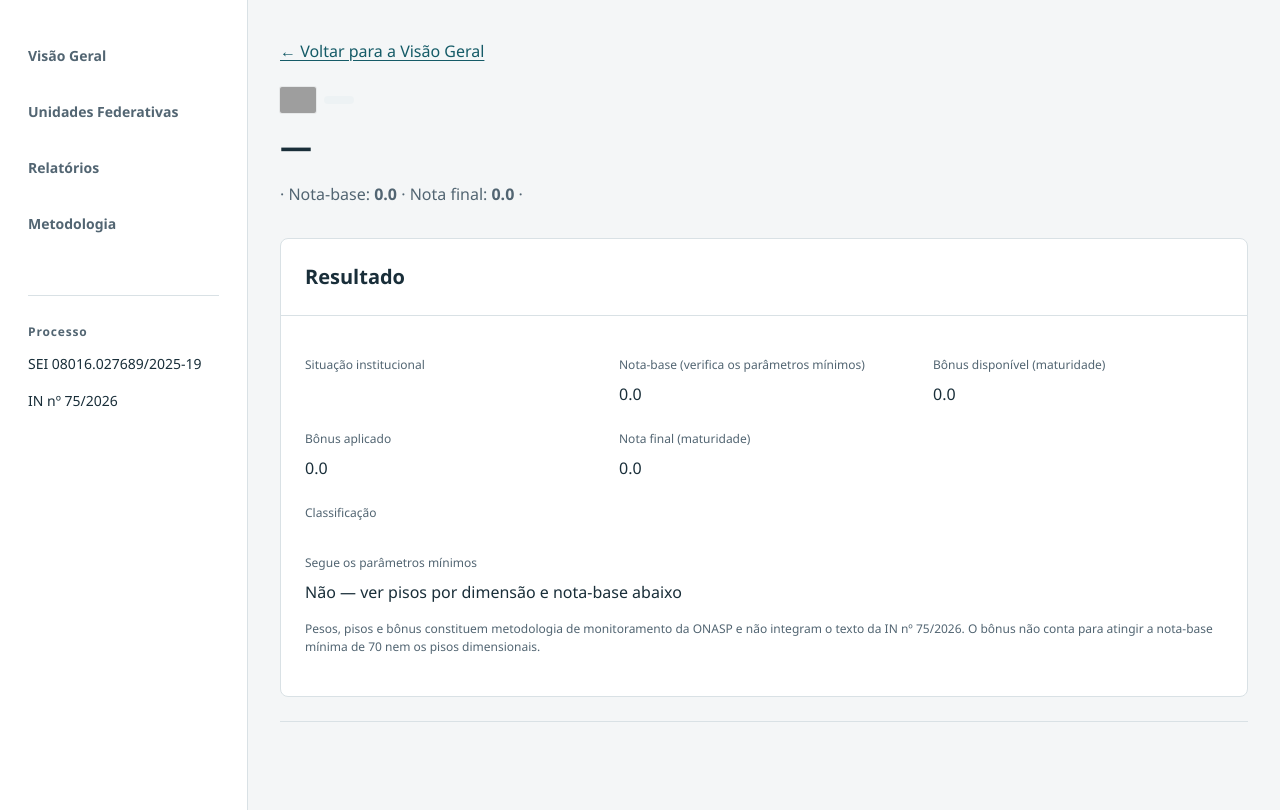
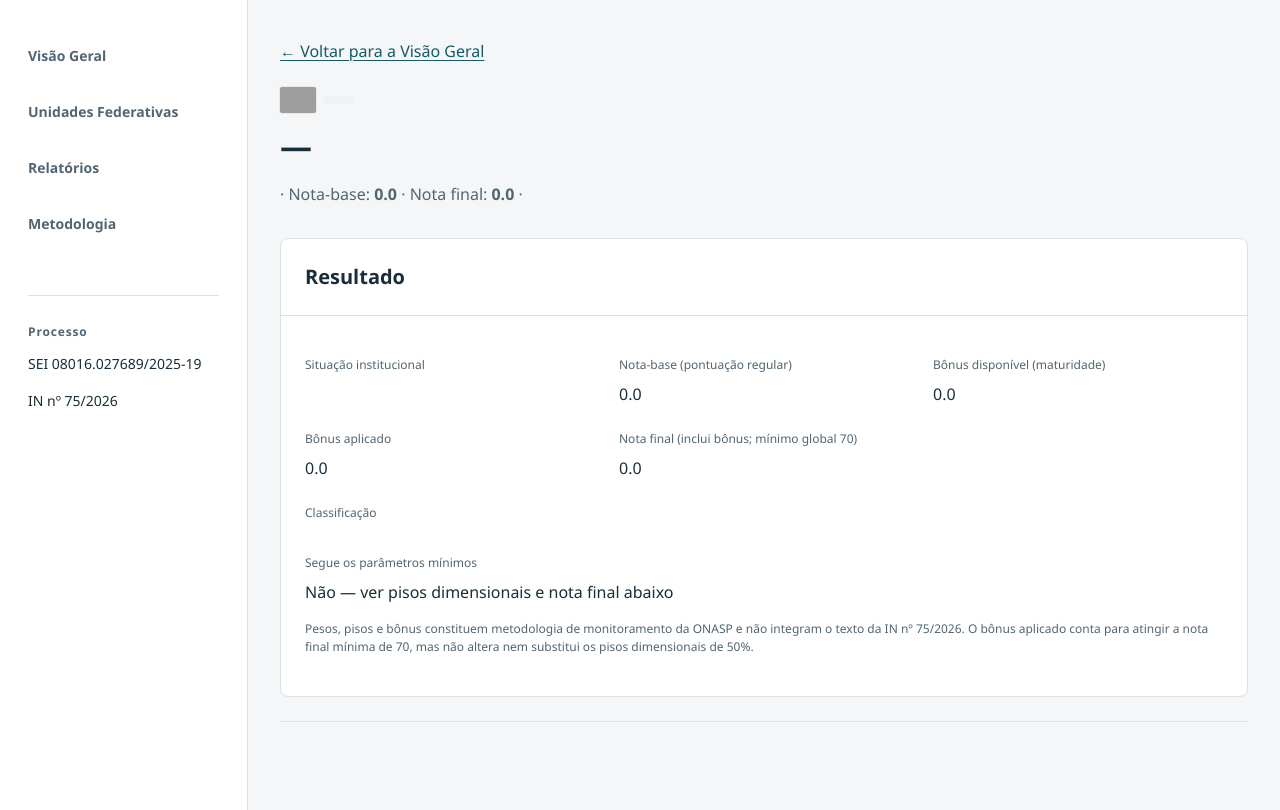
Before and after one commit to Masselorc/PARAMETROS-MINIMOS, a FastAPI app: template templates/unit_detail.html in a window 1280 px wide. Shown: the part 81-891 px from the top of the page. Run offline with FastAPI, Linux system fonts and the light colour scheme; the template is opened without the code that fills it, so the values that code supplies are empty; grey boxes are pictures that could not be loaded.

Commit message:
fix: considera bônus no mínimo global e atualiza DADOS/Pages

```diff
--- a/docs/relatorios.html
+++ b/docs/relatorios.html
@@ -29,7 +29,7 @@
       <p>IN nº 75/2026</p>
     </div>
   </aside>
-  <main id="main" tabindex="-1"><div class="section"><div class="section-body"><p class="muted">Página estática de demonstração com os valores calculados em 22/09/2026 17:31 — o sistema completo roda localmente (uvicorn app:app --host 127.0.0.1 --port 8000) com leitura/edição do DADOS.xlsx.</p></div></div>
+  <main id="main" tabindex="-1"><div class="section"><div class="section-body"><p class="muted">Página estática de demonstração com os valores calculados em 22/09/2026 17:45 — o sistema completo roda localmente (uvicorn app:app --host 127.0.0.1 --port 8000) com leitura/edição do DADOS.xlsx.</p></div></div>
 
 <div class="page-head">
   <div>
--- a/docs/unidades.html
+++ b/docs/unidades.html
@@ -29,7 +29,7 @@
       <p>IN nº 75/2026</p>
     </div>
   </aside>
-  <main id="main" tabindex="-1"><div class="section"><div class="section-body"><p class="muted">Página estática de demonstração com os valores calculados em 22/09/2026 17:31 — o sistema completo roda localmente (uvicorn app:app --host 127.0.0.1 --port 8000) com leitura/edição do DADOS.xlsx.</p></div></div>
+  <main id="main" tabindex="-1"><div class="section"><div class="section-body"><p class="muted">Página estática de demonstração com os valores calculados em 22/09/2026 17:45 — o sistema completo roda localmente (uvicorn app:app --host 127.0.0.1 --port 8000) com leitura/edição do DADOS.xlsx.</p></div></div>
 
 <div class="page-head">
   <div>
@@ -67,7 +67,7 @@
           <td>Alagoas</td>
           <td>Instituída</td>
           <td class="number">74.5</td>
-          <td>Instituída — aderência global insuficiente</td>
+          <td>Instituída — seguindo os parâmetros mínimos</td>
           <td><a href="/unidades/AL">Abrir</a></td>
         </tr>
 
--- a/src/config.py
+++ b/src/config.py
@@ -66,7 +66,7 @@ BASE_WEIGHTS = {
 
 BONUS_MAX = 10
 
-# Pisos mínimos por dimensão essencial (50% do máximo) e nota-base global
+# Pisos mínimos por dimensão essencial (50% do máximo) e nota final global
 # mínima para "seguir os parâmetros mínimos". A Institucionalização é
 # binária (15 = instituída) e não usa piso percentual.
 DIMENSION_MINIMUMS = {
--- a/src/reports.py
+++ b/src/reports.py
@@ -126,9 +126,8 @@ def generate_unit_pdf(entity_key: str) -> Path:
     )
     story.append(Paragraph(
         f"{dimension_results} | "
-        f"Nota-base (parâmetros mínimos, mínimo {GLOBAL_BASE_MINIMUM}): {_fmt(res['base_score'])} | "
-        f"Bônus disponível: {_fmt(res['bonus_available'])} | "
-        f"Bônus aplicado: {_fmt(res['bonus_applied'])} | Nota final: {_fmt(res['final_score'])} | "
+        f"Nota-base: {_fmt(res['base_score'])} | Bônus disponível: {_fmt(res['bonus_available'])} | "
+        f"Bônus aplicado: {_fmt(res['bonus_applied'])} | Nota final (mínimo global {GLOBAL_BASE_MINIMUM}): {_fmt(res['final_score'])} | "
         f"Segue os parâmetros mínimos: {'Sim' if res['meets_minimum_parameters'] else 'Não'} | "
         f"Classificação: {res['classification']}", styles["Normal"]))
     for dim in detail["dimensions"]:
@@ -206,7 +205,7 @@ def generate_unit_xlsx(entity_key: str) -> Path:
     for k in ("situacao", "base_score", "bonus_available", "bonus_applied",
               "final_score", "meets_minimum_parameters", "classification"):
         ws.append([k, res.get(k)])
-    ws.append(["global_base_minimum", GLOBAL_BASE_MINIMUM])
+    ws.append(["global_final_minimum", GLOBAL_BASE_MINIMUM])
     for sheet in BASE_WEIGHTS:
         ws.append([f"minimo_{sheet}", DIMENSION_MINIMUMS.get(sheet, "")])
     ws.append(["uf", ent["uf"]])
--- a/src/workbook_service.py
+++ b/src/workbook_service.py
@@ -523,7 +523,7 @@ def read_unit_detail(entity_key: str) -> dict:
             "final_score": cls["final_score"],
             "meets_minimum_parameters": cls["meets_minimum_parameters"],
             "dimensions_below_minimum": cls["dimensions_below_minimum"],
-            "global_base_minimum": GLOBAL_BASE_MINIMUM,
+            "global_final_minimum": GLOBAL_BASE_MINIMUM,
             "classification": cls["classification"],
         }
         return {"entity": ent, "dimensions": dimensions, "result": result}
--- a/static/app.js
+++ b/static/app.js
@@ -83,8 +83,8 @@
           if (clsHead && data.classification) clsHead.textContent = data.classification;
           var meets = document.getElementById("meets-minimum");
           if (meets) {
-            if (data.meets_minimum_parameters === true) meets.textContent = "Sim — M1-11 = Sim, nota-base ≥ 70 e todas as dimensões essenciais ≥ 50%";
-            else if (data.meets_minimum_parameters === false) meets.textContent = "Não — ver pisos por dimensão e nota-base abaixo";
+            if (data.meets_minimum_parameters === true) meets.textContent = "Sim — M1-11 = Sim, nota final ≥ 70 e todas as dimensões essenciais ≥ 50%";
+            else if (data.meets_minimum_parameters === false) meets.textContent = "Não — ver pisos dimensionais e nota final abaixo";
           }
           if (msg) msg.textContent = "Alteração salva.";
           toast("Alteração salva.");
--- a/templates/unit_detail.html
+++ b/templates/unit_detail.html
@@ -15,14 +15,14 @@
   <div class="section-body">
     <dl class="data-grid">
       <div><dt>Situação institucional</dt><dd>{{ result.situacao|e }}</dd></div>
-      <div><dt>Nota-base (verifica os parâmetros mínimos)</dt><dd id="base-score">{{ "%.1f"|format(result.base_score) if result.base_score is not none else "—" }}</dd></div>
+      <div><dt>Nota-base (pontuação regular)</dt><dd id="base-score">{{ "%.1f"|format(result.base_score) if result.base_score is not none else "—" }}</dd></div>
       <div><dt>Bônus disponível (maturidade)</dt><dd id="bonus-avail">{{ "%.1f"|format(result.bonus_available) if result.bonus_available is not none else "—" }}</dd></div>
       <div><dt>Bônus aplicado</dt><dd id="bonus-applied">{{ "%.1f"|format(result.bonus_applied) if result.bonus_applied is not none else "—" }}</dd></div>
-      <div><dt>Nota final (maturidade)</dt><dd id="final-score">{{ "%.1f"|format(result.final_score) if result.final_score is not none else "—" }}</dd></div>
+      <div><dt>Nota final (inclui bônus; mínimo global 70)</dt><dd id="final-score">{{ "%.1f"|format(result.final_score) if result.final_score is not none else "—" }}</dd></div>
       <div class="wide"><dt>Classificação</dt><dd id="classification">{{ result.classification|e }}</dd></div>
-      <div class="wide"><dt>Segue os parâmetros mínimos</dt><dd id="meets-minimum">{% if result.meets_minimum_parameters %}Sim — M1-11 = Sim, nota-base ≥ 70 e todas as dimensões essenciais ≥ 50%{% else %}Não — ver pisos por dimensão e nota-base abaixo{% endif %}</dd></div>
+      <div class="wide"><dt>Segue os parâmetros mínimos</dt><dd id="meets-minimum">{% if result.meets_minimum_parameters %}Sim — M1-11 = Sim, nota final ≥ 70 e todas as dimensões essenciais ≥ 50%{% else %}Não — ver pisos dimensionais e nota final abaixo{% endif %}</dd></div>
     </dl>
-    <p class="source">Pesos, pisos e bônus constituem metodologia de monitoramento da ONASP e não integram o texto da IN nº 75/2026. O bônus não conta para atingir a nota-base mínima de 70 nem os pisos dimensionais.</p>
+    <p class="source">Pesos, pisos e bônus constituem metodologia de monitoramento da ONASP e não integram o texto da IN nº 75/2026. O bônus aplicado conta para atingir a nota final mínima de 70, mas não altera nem substitui os pisos dimensionais de 50%.</p>
   </div>
 </section>
 
```
Also changed, not shown: docs/index.html (+4 -4 lines), docs/metodologia.html (+7 -7 lines), src/scoring.py (+7 -7 lines), templates/methodology.html (+6 -6 lines), tests/test_matrix.py (+7 -3 lines), tests/test_scoring.py (+19 -4 lines), 2 other files.
